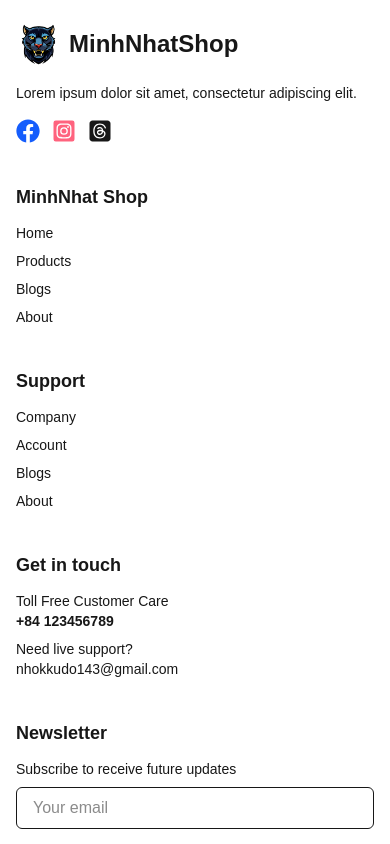
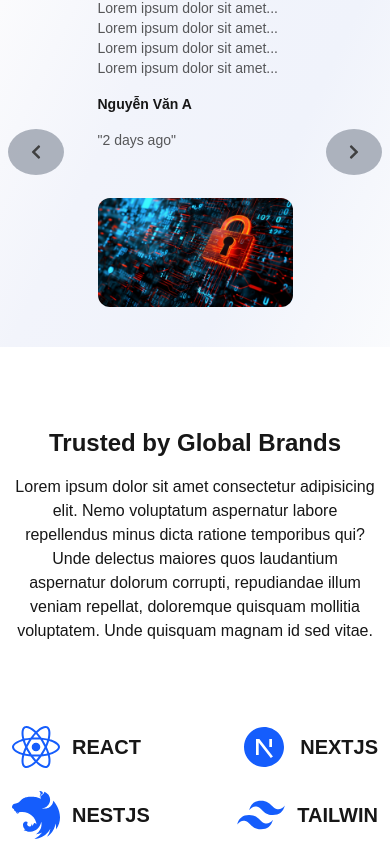
Before and after one commit to HenryNguyen123/nextjs-e-ecomme, a Next.js app: page / in a window 390 px wide. Shown: the part 6680-7524 px from the top of the page. Built offline with nearby package versions, Linux system fonts and the light colour scheme; no server answers.

Commit message:
testimonial component

```diff
--- a/app/components/home/testimonial/ItemTestimonial.component.tsx
+++ b/app/components/home/testimonial/ItemTestimonial.component.tsx
@@ -1,9 +1,123 @@
-const ItemTestimonial:React.FC = () => {
+'use client'
 
-    return(
-        <>
+import Image from "next/image"
+import { useState } from "react"
+import style from './testimonial.module.scss'
+import { FaChevronRight } from "react-icons/fa";
+import { FaChevronLeft } from "react-icons/fa";
+import { FaReact } from "react-icons/fa";
+import { RiNextjsFill } from "react-icons/ri";
+import { SiNestjs } from "react-icons/si";
+import { RiTailwindCssFill } from "react-icons/ri";
+import Link from "next/link";
 
-        </>
+const data = [
+  {
+    desc: "Lorem ipsum dolor sit amet... Lorem ipsum dolor sit amet... Lorem ipsum dolor sit amet... Lorem ipsum dolor sit amet...",
+    fullName: "Nguyễn Văn A",
+    time: "2 days ago",
+    image: "/images/test/bg1.jpg",
+  },
+  {
+    desc: "Sed ut perspiciatis unde... Lorem ipsum dolor sit amet... Lorem ipsum dolor sit amet... Lorem ipsum dolor sit amet...",
+    fullName: "Trần Thị B",
+    time: "1 week ago",
+    image: "/images/test/bg1.jpg",
+  },
+]
+
+const TestimonialSlider = () => {
+  const [current, setCurrent] = useState(0)
+
+  const next = () =>
+    setCurrent((prev) => (prev + 1) % data.length)
+
+  const prev = () =>
+    setCurrent((prev) =>
+      prev === 0 ? data.length - 1 : prev - 1
     )
+
+  return (
+    <div className="w-full flex justify-center flex-col">
+        <div className="flex justify-center">
+            <div className={`${style.backgroundTestimonial} max-w-7xl relative py-10 px-0 md:px-18`}>
+
+                {/* slider */}
+                <div className="flex gap-12 items-center flex-col md:flex-row">
+                <div className="w-1/2">
+                    <p className="text-sm md:text-xl opacity-71">{data[current].desc}</p>
+                    <h4 className="font-bold text-sm md:text-xl my-4 ">
+                    {data[current].fullName}
+                    </h4>
+                    <p className="text-sm nd:text-xl opacity-71">{'"' + data[current].time + '"'}</p>
+                </div>
+
+                <div className="w-1/2">
+                    <Image
+                    src={data[current].image}
+                    width={600}
+                    height={600}
+                    alt=""
+                    className="rounded-xl"
+                    />
+                </div>
+                </div>
+
+                {/* Buttons */}
+                <div className="absolute top-1/2 -translate-y-1/2 left-2">
+                <button onClick={prev} className="buttonBg cursor-pointer"><FaChevronLeft/></button>
+                </div>
+                <div className="absolute top-1/2 -translate-y-1/2 right-2">
+                <button onClick={next} className="buttonBg cursor-pointer"><FaChevronRight/></button>
+                </div>
+            </div>
+        </div>
+
+        <div className="mt-20 flex justify-center">
+            <div className="lg:max-w-7xl px-3 md:px-0">
+                <div>
+                    <h1 className="text-2xl md:text-5xl text-center">
+                        <strong>
+                            Trusted by Global Brands
+                        </strong>
+                    </h1>
+                    <p className="mt-4 text-center max-w-2xl">
+                        Lorem ipsum dolor sit amet consectetur adipisicing elit. Nemo voluptatum aspernatur labore repellendus minus dicta ratione temporibus qui? Unde delectus maiores quos laudantium aspernatur dolorum corrupti, repudiandae illum veniam repellat, doloremque quisquam mollitia voluptatem. Unde quisquam magnam id sed vitae.
+                    </p>
+                </div>
+
+            </div>
+        </div>
+        <div className="flex justify-center">
+            <div className="mt-20 flex justify-between lg:max-w-7xl flex-row max-w-xl md:max-w-7xl flex-wrap">
+                <Link href={`#`}>
+                    <div className="flex mx-3">
+                        <span><FaReact className={`${style.colorIcon} text-5xl dark:text-white`}/></span>
+                        <h1 className="flex items-center ml-3 text-xl lg:text-3xl font-bold"><strong>REACT</strong></h1>
+                    </div>
+                </Link>
+                <Link href={`#`}>
+                    <div className="flex mx-3">
+                        <span><RiNextjsFill className={`${style.colorIcon} text-5xl dark:text-white`}/></span>
+                        <h1 className="flex items-center ml-3  text-xl lg:text-3xl font-bold"><strong>NEXTJS</strong></h1>
+                    </div>
+                </Link>
+                <Link href={`#`}>
+                    <div className="flex mx-3 mt-5 md:mt-0">
+                        <span><SiNestjs className={`${style.colorIcon} text-5xl dark:text-white`}/></span>
+                        <h1 className="flex items-center ml-3  text-xl lg:text-3xl font-bold"><strong>NESTJS</strong></h1>
+                    </div>
+                </Link>
+                <Link href={`#`}>
+                    <div className="flex mx-3 mt-5 md:mt-0">
+                        <span><RiTailwindCssFill className={`${style.colorIcon} text-5xl dark:text-white`}/></span>
+                        <h1 className="flex items-center ml-3 text-xl lg:text-3xl font-bold"><strong>TAILWIN</strong></h1>
+                    </div>
+                </Link>
+            </div>
+        </div>
+    </div>
+  )
 }
-export default ItemTestimonial
+
+export default TestimonialSlider
--- a/app/components/home/testimonial/testimonial.component.tsx
+++ b/app/components/home/testimonial/testimonial.component.tsx
@@ -1,4 +1,5 @@
 import TitlePage from "@/app/components/content/page/TitlePage.component"
+import ItemTestimonial from "@/app/components/home/testimonial/ItemTestimonial.component"
 
 const titlePage = {
     heading: 'TESTIMONIAL',
@@ -12,7 +13,11 @@ const TestimonialHome:React.FC = () => {
         <>
             <div className="w-full mt-60">
                 <div>
+                    {/* title */}
                     <TitlePage context={titlePage} />
+
+                    {/* content */}
+                    <ItemTestimonial/>
                 </div>
             </div>
 
--- /dev/null
+++ b/app/components/home/testimonial/testimonial.module.scss
@@ -0,0 +1,19 @@
+.backgroundTestimonial {
+    background: linear-gradient(115deg, #FCFCFD, #F2F4FB, #F0F3FB, #FAFBFD);
+}
+:global(html.dark) .backgroundTestimonial {
+  background: linear-gradient(
+    115deg,
+    #0b0b0b,
+    #484545,
+    #323030,
+    #0f0f0f
+  );
+}
+
+.colorIcon{
+  color: var(--color-blue-600);
+}
+:global(html.dark) .colorIcon{
+  color: var(--color-white);
+}
--- a/app/globals.css
+++ b/app/globals.css
@@ -18,6 +18,8 @@ body {
    THEME TOKENS – LIGHT
 ====================== */
 :root {
+  /* color */
+  --color-blue: #2251fd;
   /* Text */
   --text-primary: #171717;
   --text-secondary: #374151;
@@ -52,6 +54,10 @@ html.dark {
    GLOBAL UTILITIES
 ====================== */
 @layer utilities {
+  /* color text */
+  .color-blue {
+    color: var(--color-blue);
+  }
   /* Text */
   .text-primary {
     color: var(--text-primary);
@@ -99,4 +105,17 @@ html.dark {
     scale: 1.05;
     transition: all 0.25s ease;
   }
+  /* button O */
+  .buttonBg {
+    padding: 15px 20px;
+    background-color: #9ca3af;
+    opacity: 0.81;
+    border-radius: 50%;
+    transition: all 0.3s ease;
   }
+
+  .buttonBg:hover {
+    opacity: 1;
+    transform: scale(1.2);
+  }
+}
```
Lines whose indentation alone changed are shown as unchanged.
